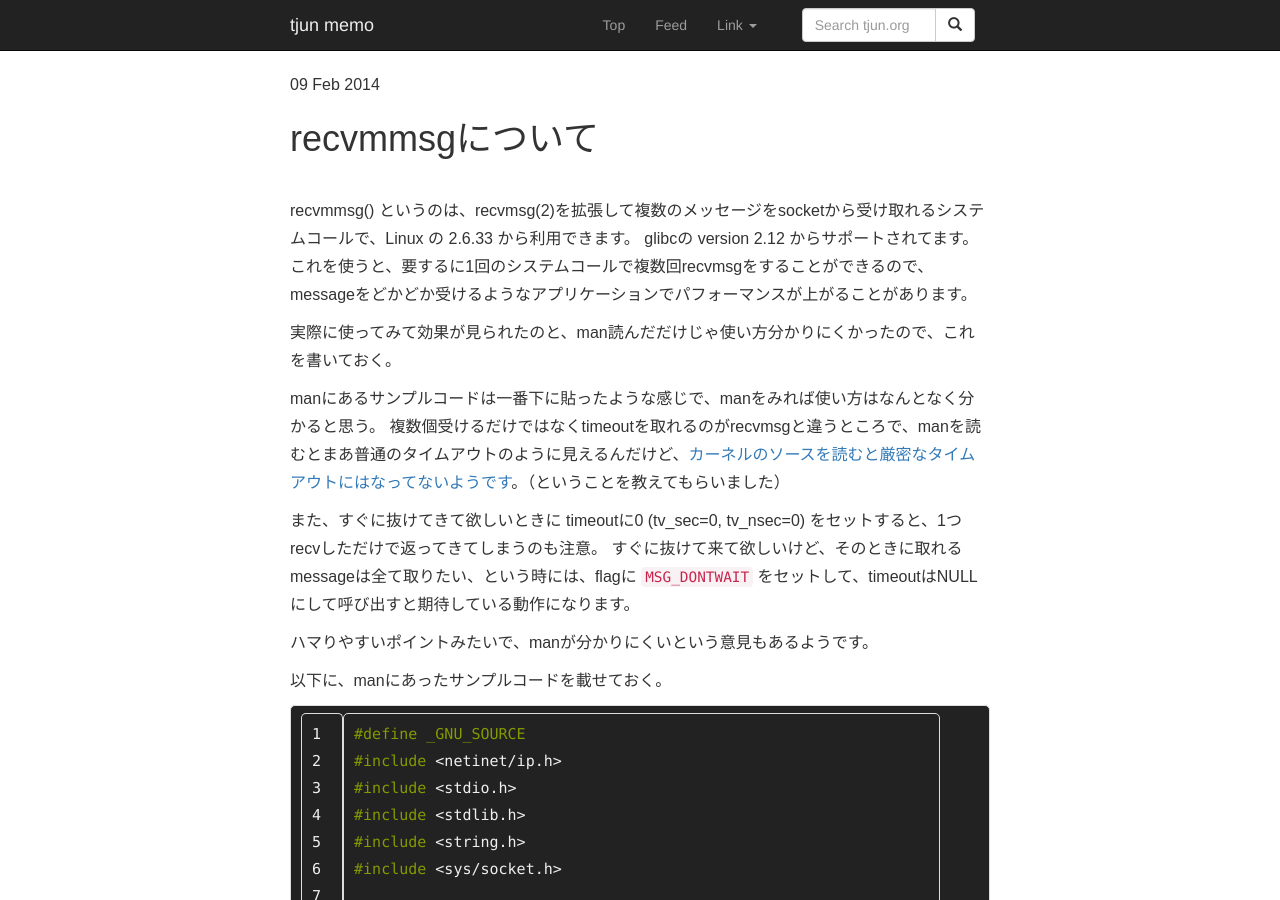
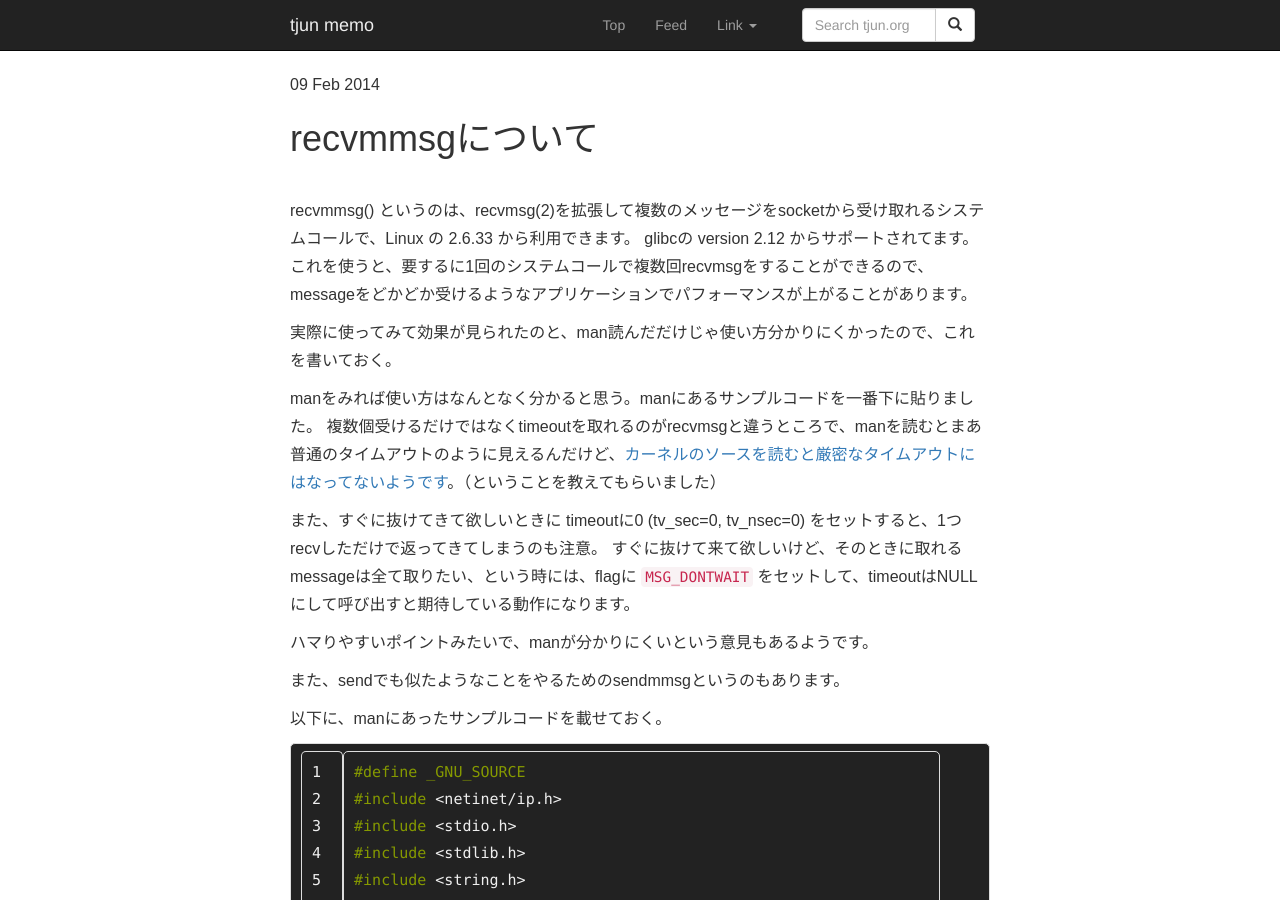
Before and after one commit to tjun/myblog, a Jekyll site: the page built from _posts/2014-02-09-recvmmsg.markdown, in a window 1280 px wide and 900 px high. Built offline with Jekyll 4.4.1, drawn with Linux system fonts in a browser that asks for light colours; nearby versions of some CDN libraries; Markdown is read by kramdown in place of the engine named in the settings; comment, search, counter and statistics services are not loaded.

Commit message:
update post.

```diff
--- a/_posts/2014-02-09-recvmmsg.markdown
+++ b/_posts/2014-02-09-recvmmsg.markdown
@@ -13,7 +13,7 @@
 実際に使ってみて効果が見られたのと、man読んだだけじゃ使い方分かりにくかったので、これを書いておく。
 
 
-manにあるサンプルコードは一番下に貼ったような感じで、manをみれば使い方はなんとなく分かると思う。
+manをみれば使い方はなんとなく分かると思う。manにあるサンプルコードを一番下に貼りました。
 複数個受けるだけではなくtimeoutを取れるのがrecvmsgと違うところで、manを読むとまあ普通のタイムアウトのように見えるんだけど、[カーネルのソースを読むと厳密なタイムアウトにはなってないようです](https://git.kernel.org/cgit/linux/kernel/git/torvalds/linux.git/tree/net/socket.c?id=refs/tags/v3.13#n2315)。（ということを教えてもらいました）
 
 
@@ -22,6 +22,7 @@
 
 ハマりやすいポイントみたいで、manが分かりにくいという意見もあるようです。
 
+また、sendでも似たようなことをやるためのsendmmsgというのもあります。
 
 以下に、manにあったサンプルコードを載せておく。
 
```
